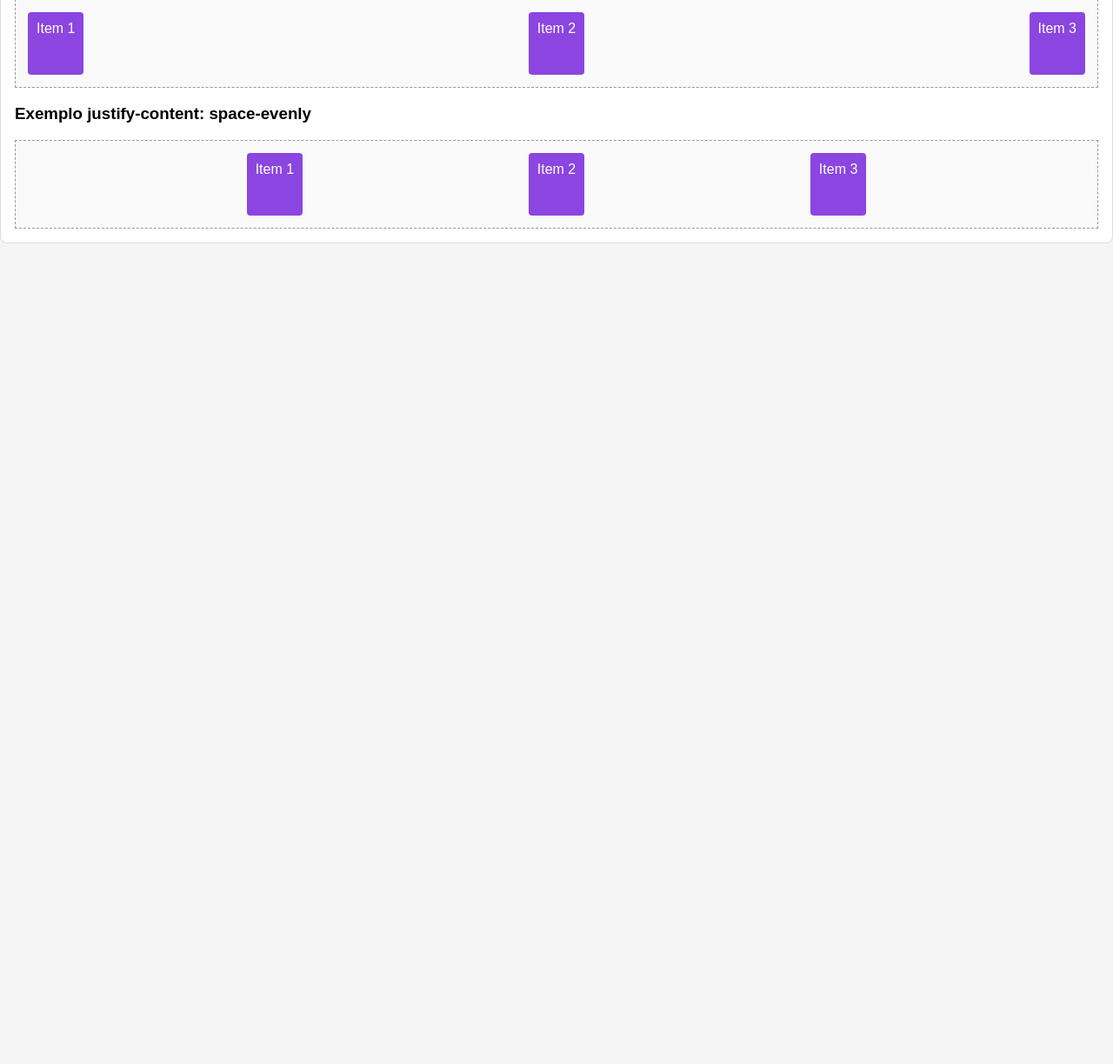
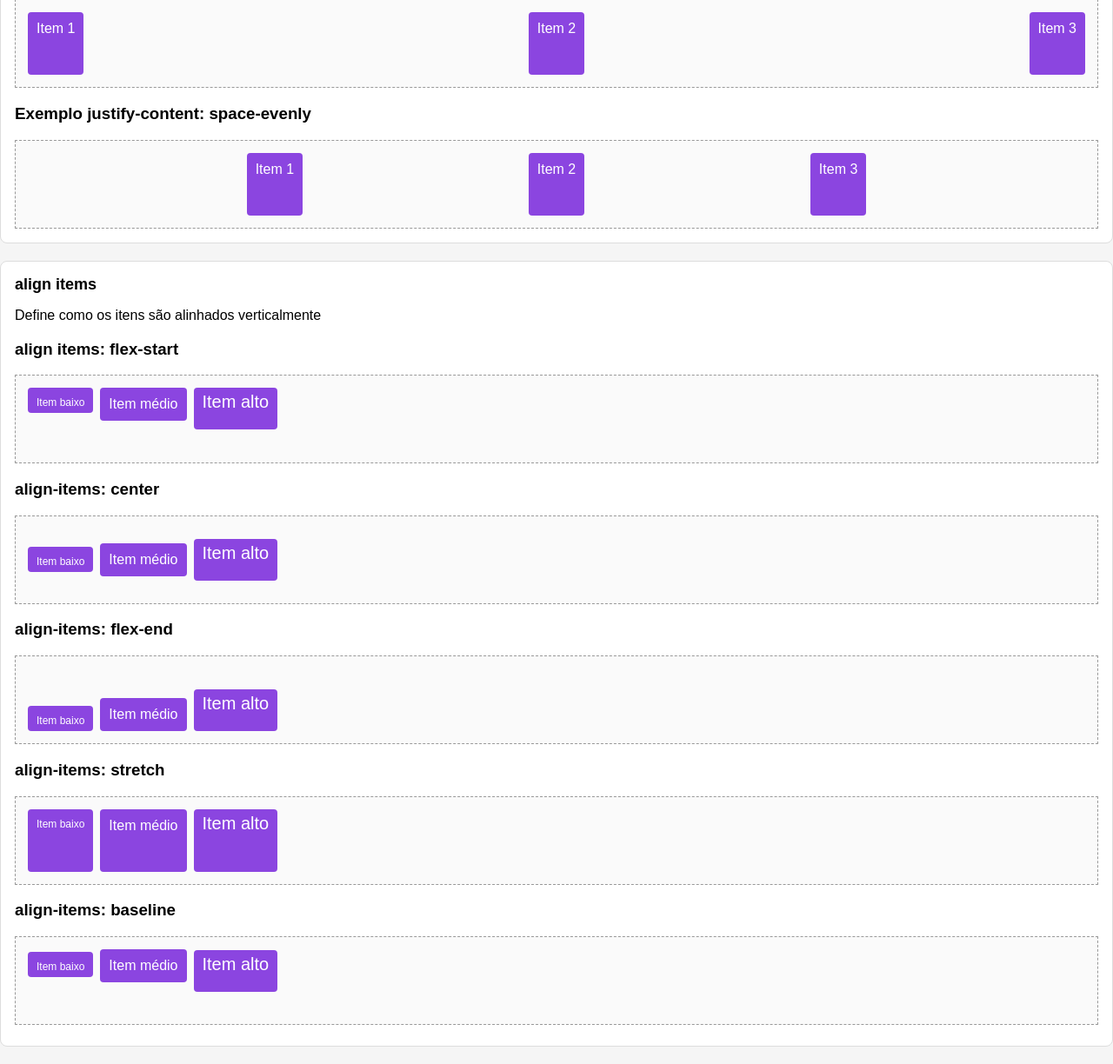
Before and after one commit to viniwall/aula-flexbox-css, a plain HTML site: page public/flexbox/flexbox-direction.html in a window 1280 px wide. Shown: the part 1862-3086 px from the top of the page at 87% size. Before the commit the page ends 2162 px from the top, so only its background shows below. Drawn offline with Linux system fonts and the light colour scheme.

Commit message:
Adicionado arquivos sobre flexbox, align items.

```diff
--- a/assets/css/flexbox/flexbox-direction.css
+++ b/assets/css/flexbox/flexbox-direction.css
@@ -93,3 +93,40 @@ div.section {
 .mb-2 {
     margin-bottom: 8px;
 }
+
+.item-baixo {
+    font-size:12px;
+    padding-top: 10px;
+    padding-bottom: 5px;
+}
+
+.item-medio {
+    font-size: 16px;
+    padding: 10px;
+}
+
+.item-alto {
+    font-size: 20px;
+    padding-top: 5px;
+    padding-bottom: 20px;
+}
+
+.align-items-flex-start {
+    align-items: flex-start;
+}
+
+.align-items-center {
+    align-items: center;
+}
+
+.align-items-flex-end {
+    align-items: flex-end;
+}
+
+.align-items-stretch {
+    align-items: stretch;
+}
+
+.align-items-baseline {
+    align-items: baseline;
+}
--- a/public/flexbox/flexbox-direction.html
+++ b/public/flexbox/flexbox-direction.html
@@ -105,6 +105,42 @@
             <div class="item">Item 3</div>
         </div>
     </div>
+
+    <div class="section">
+        <h2>align items</h2>
+        <p>Define como os itens são alinhados verticalmente</p>
+
+        <h3>align items: flex-start</h3>
+        <div class="flex-container exemplo1 flex-altura align-items-flex-start mb-2">
+            <div class="item item-baixo">Item baixo</div>
+            <div class="item item-medio">Item médio</div>
+            <div class="item item-alto">Item alto</div>
+        </div>
+        <h3>align-items: center</h3>
+        <div class="flex-container exemplo1 flex-altura align-items-center mb-2">
+            <div class="item item-baixo">Item baixo</div>
+            <div class="item item-medio">Item médio</div>
+            <div class="item item-alto">Item alto</div>
+        </div>
+        <h3>align-items: flex-end</h3>
+        <div class="flex-container exemplo1 flex-altura align-items-flex-end mb-2">
+            <div class="item item-baixo">Item baixo</div>
+            <div class="item item-medio">Item médio</div>
+            <div class="item item-alto">Item alto</div>
+        </div>
+        <h3>align-items: stretch</h3>
+        <div class="flex-container exemplo1 flex-altura align-items-stretch mb-2">
+            <div class="item item-baixo">Item baixo</div>
+            <div class="item item-medio">Item médio</div>
+            <div class="item item-alto">Item alto</div>
+        </div>
+        <h3>align-items: baseline</h3>
+        <div class="flex-container exemplo1 flex-altura align-items-baseline mb-2">
+            <div class="item item-baixo">Item baixo</div>
+            <div class="item item-medio">Item médio</div>
+            <div class="item item-alto">Item alto</div>
+        </div>
+    </div>
 </body>
 </body>
 
```
